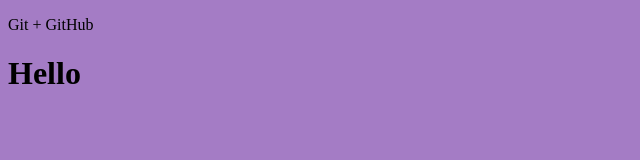
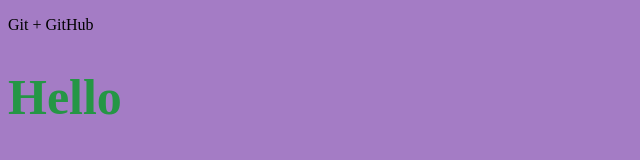
Before and after one commit to animadys/git, a plain HTML site: page index.html in a window 1280 px wide. Shown: the whole page, without its empty margins (0-640 px from the left). Drawn offline with Linux system fonts and the light colour scheme.

Commit message:
hello css

```diff
--- a/css/main.css
+++ b/css/main.css
@@ -1,3 +1,8 @@
 body {
     background-color: #a47cc5;
 }
+
+h1 {
+    font-size: 50px;
+    color: #259645;
+}
```
